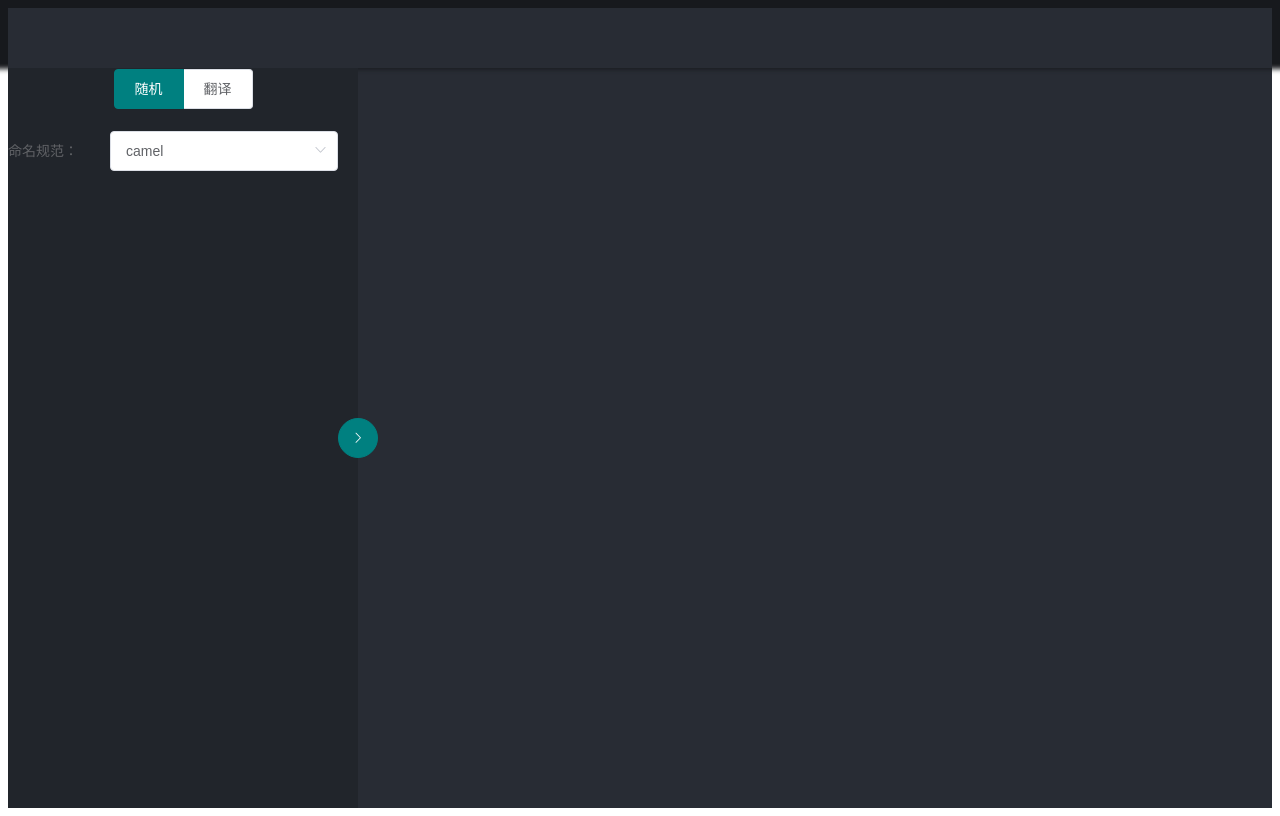
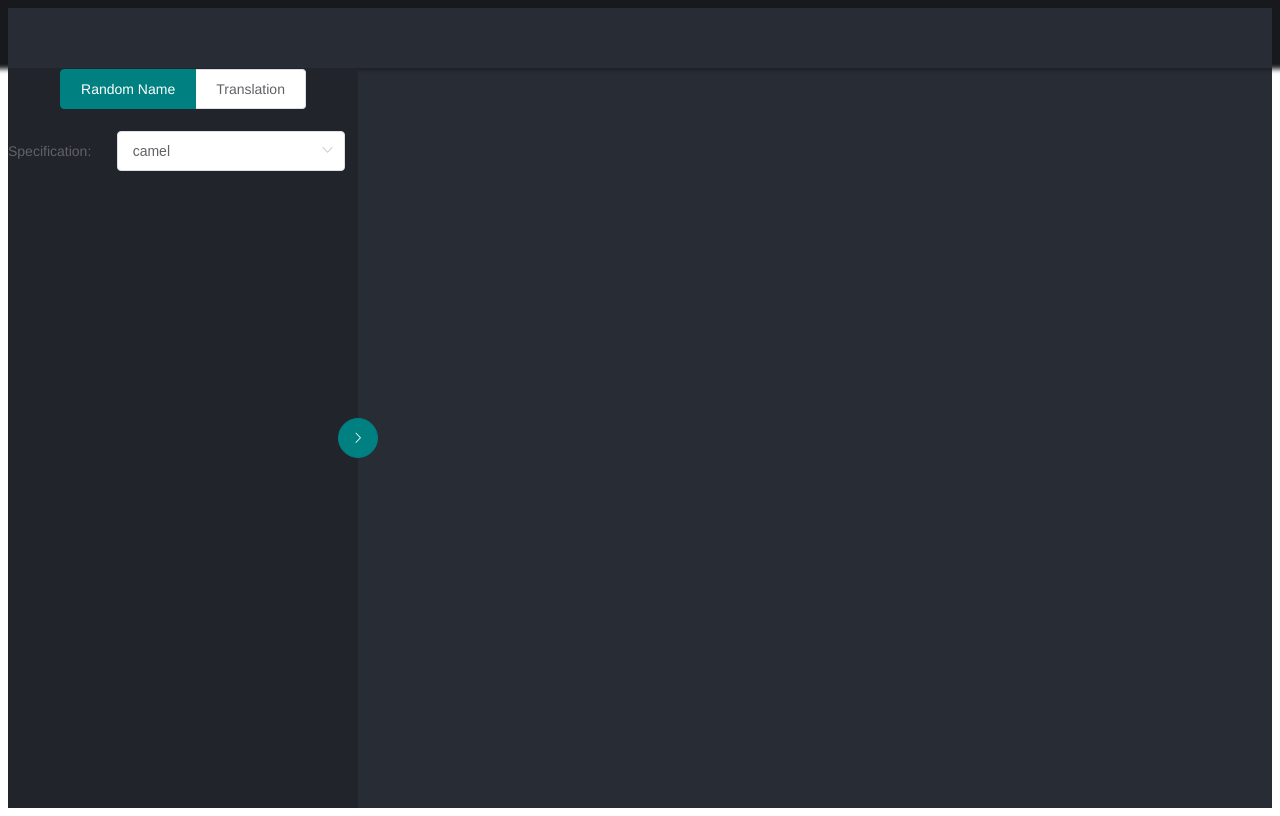
Before and after one commit to qwerty9307111/name-your-project, a Vue app: page /#/ in a window 1280 px wide. Built offline with nearby package versions, Linux system fonts and the light colour scheme.

Commit message:
style: change Style

```diff
--- a/src/script/getRandomName.js
+++ b/src/script/getRandomName.js
@@ -4,7 +4,7 @@ import LAST_NAME from './name'
 const getRandomItemFromArray = arr => arr[Math.floor((Math.random() * arr.length))]
 
 export default () => {
-  if (Math.random() > 0.5) {
+  if (Math.random() > 0.3) {
     return getRandomItemFromArray(LAST_NAME)
   }
   return [getRandomItemFromArray(FIRST_NAME), getRandomItemFromArray(LAST_NAME)]
--- a/src/views/Home.vue
+++ b/src/views/Home.vue
@@ -15,12 +15,12 @@
             <el-radio-button v-for="type in types" :label="type" :key="type"></el-radio-button>
           </el-radio-group>
         </el-form-item>
-        <el-form-item label="命名规范：">
+        <el-form-item label="Specification:">
           <el-select
             class="nomenclature"
             @change="showResult"
             v-model="nomenclature"
-            placeholder="请选择"
+            placeholder="Select"
           >
             <el-option
               v-for="item in nomenclatureOptions"
@@ -31,7 +31,7 @@
           </el-select>
         </el-form-item>
         <el-form-item v-show="showTextArea">
-          <el-input type="textarea" :rows="2" placeholder="请输入内容" v-model="text"></el-input>
+          <el-input type="textarea" :rows="2" placeholder="Please input" v-model="text"></el-input>
         </el-form-item>
       </el-form>
     </div>
@@ -56,15 +56,15 @@ export default {
   watch: {
     type () {
       console.log(this.type)
-      this.showTextArea = this.type === '翻译'
+      this.showTextArea = this.type === 'Translation'
     }
   },
   data () {
     return {
       showTextArea: false,
       text: '',
-      type: '随机',
-      types: ['随机', '翻译'],
+      type: 'Random Name',
+      types: ['Random Name', 'Translation'],
       nomenclature: '',
       nomenclatureOptions: [],
       result: '',
@@ -87,26 +87,42 @@ export default {
       const secretKey = 'W3jr9aME239y9PXF0kTu'
       const salt = (new Date()).getTime()
       const sign = md5(appId + q + salt + secretKey)
-      const url = `http://api.fanyi.baidu.com/api/trans/vip/translate?q=${encodeURI(q)}&from=zh&to=en&appid=${appId}&salt=${salt}&sign=${sign}&action=1`
+      const baseUrl = {
+        http: 'http://api.fanyi.baidu.com/api/trans/vip/translate',
+        https: 'https://fanyi-api.baidu.com/api/trans/vip/translate'
+      }
+      const url = `${baseUrl.https}?q=${encodeURI(q)}&from=zh&to=en&appid=${appId}&salt=${salt}&sign=${sign}&action=1`
       jsonp(url, null, (err, data) => {
-        console.log('err', err)
-        console.log('data', data)
+        if (err) {
+          console.log('err', err)
+          this.result = ''
+          this.randomName = ''
+        }
         if (data) {
-          this.randomName = data.trans_result[0].dst.split(' ')
+          try {
+            this.randomName = data.trans_result[0].dst.split(' ')
+          } catch (e) {
+            this.randomName = ''
+          }
           this.showResult()
         }
       })
     },
     getRandomName () {
-      if (this.type === '随机') {
+      if (this.type === 'Random Name') {
         this.randomName = getRandomName()
         this.showResult()
       } else {
-        this.translate(this.text)
+        if (!this.text) {
+          this.result = ''
+          this.randomName = ''
+        } else {
+          this.translate(this.text)
+        }
       }
     },
     showResult () {
-      if (!this.randomName) return false
+      if (!this.randomName) return (this.result = '')
       this.result = changeCase(this.randomName, this.nomenclature)
     }
   }
@@ -124,6 +140,7 @@ export default {
   background-color: #21252b;
   .submit {
     position: absolute;
+    z-index: 9;
     top: 50%;
     right: 0;
     transform: translate(50%, -50%);
```
